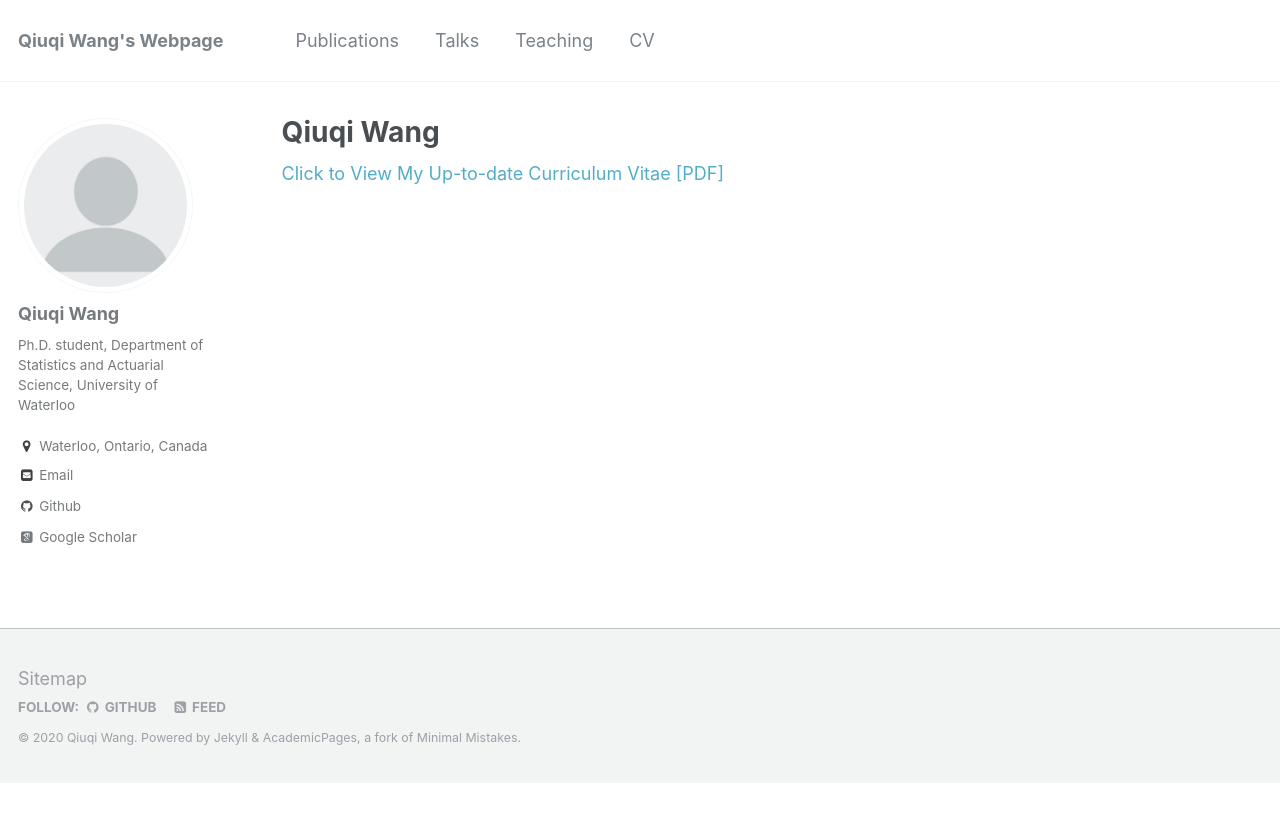
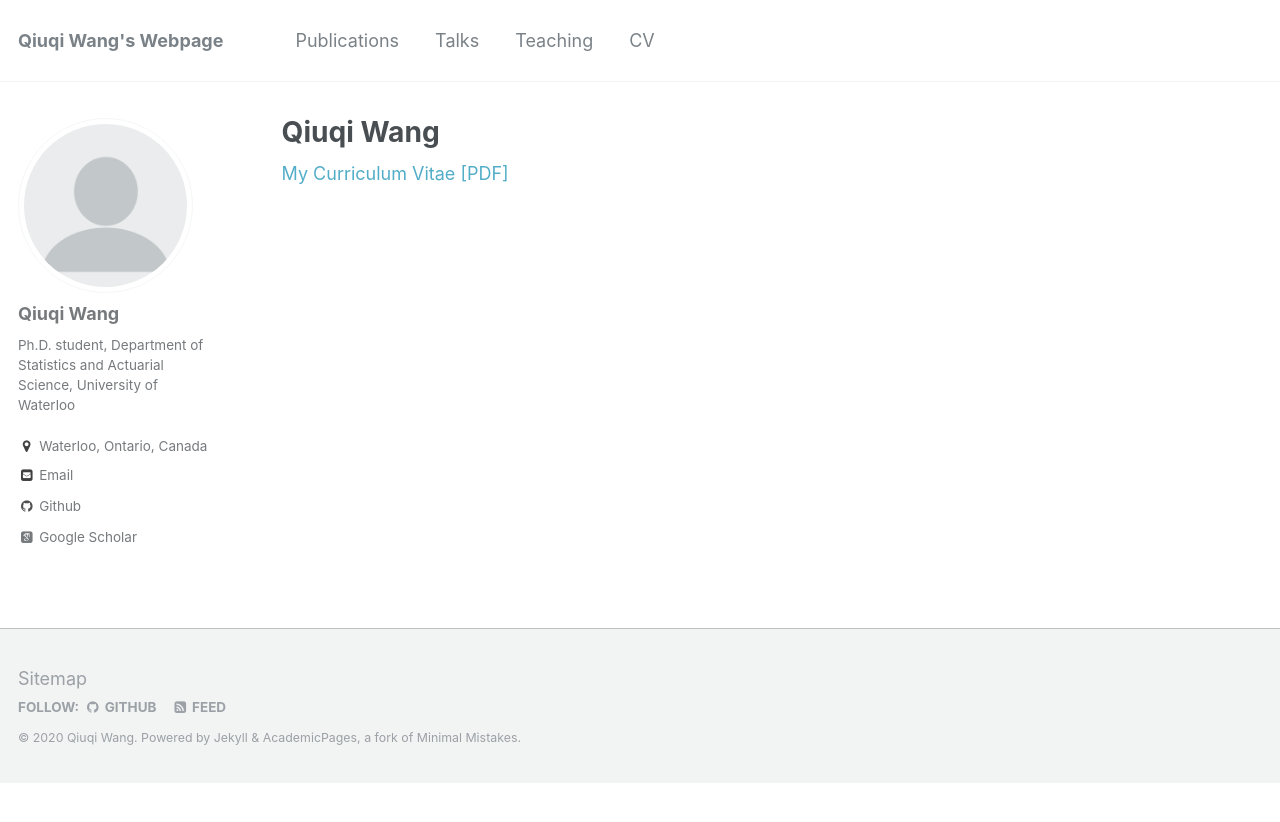
Before and after one commit to qwangan/qwangan.github.io, a Jekyll site: the page built from _pages/cv.md, in a window 1280 px wide. Shown: the top 822 px of the page. Built offline with Jekyll 4.4.1, drawn with Linux system fonts in a browser that asks for light colours; some web fonts are replaced.

Commit message:
Update cv.md

```diff
--- a/_pages/cv.md
+++ b/_pages/cv.md
@@ -9,6 +9,6 @@ redirect_from:
 
 {% include base_path %}
 
-[Click to View My Up-to-date Curriculum Vitae [PDF]](https://qwangan.github.io/files/Resume.pdf)
+[My Curriculum Vitae [PDF]](https://qwangan.github.io/files/Resume.pdf)
 
 <!-- <embed src="http://qwangan.com/files/Resume.pdf" width="650" height="1800" type='application/pdf'> -->
```
